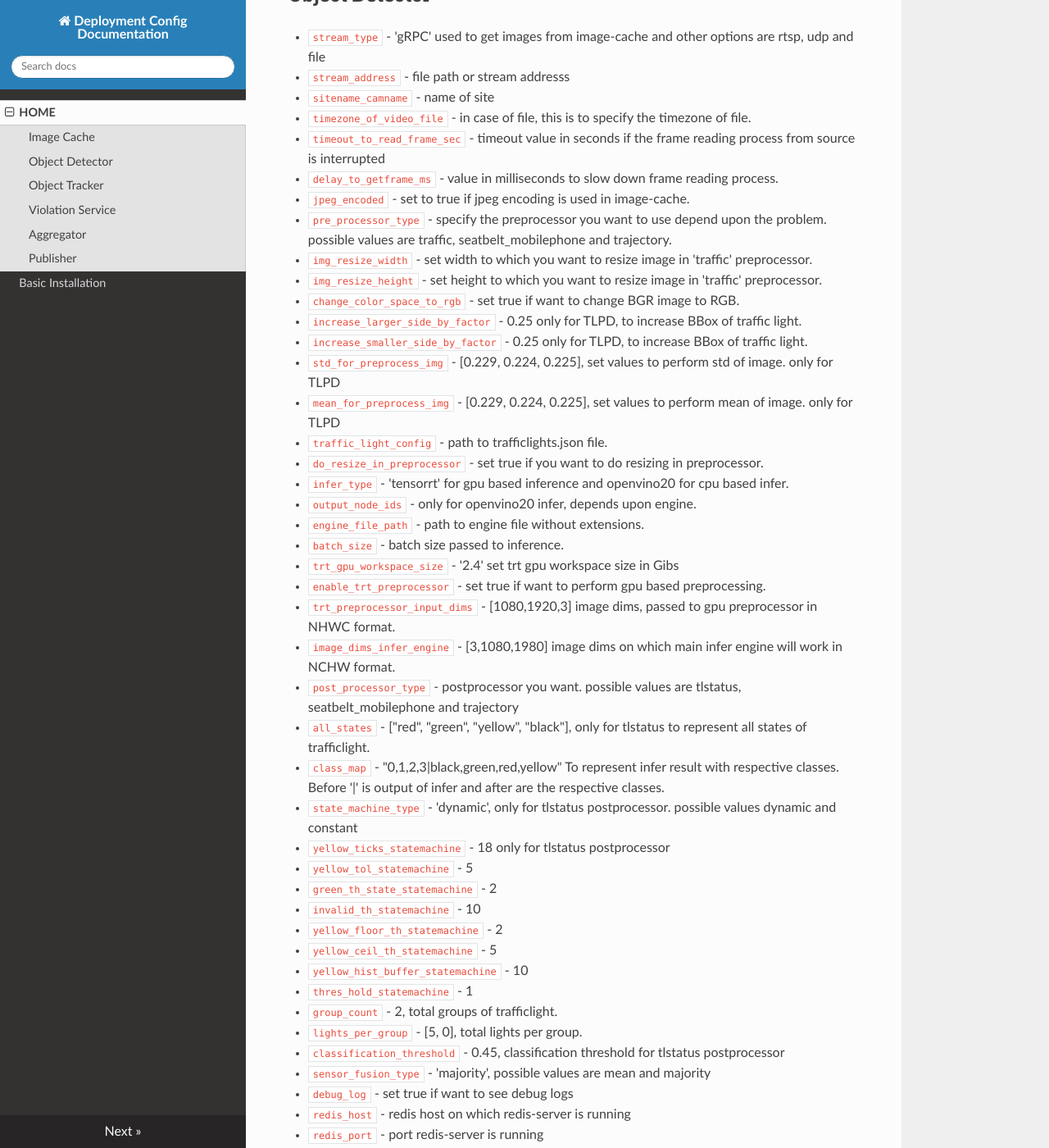
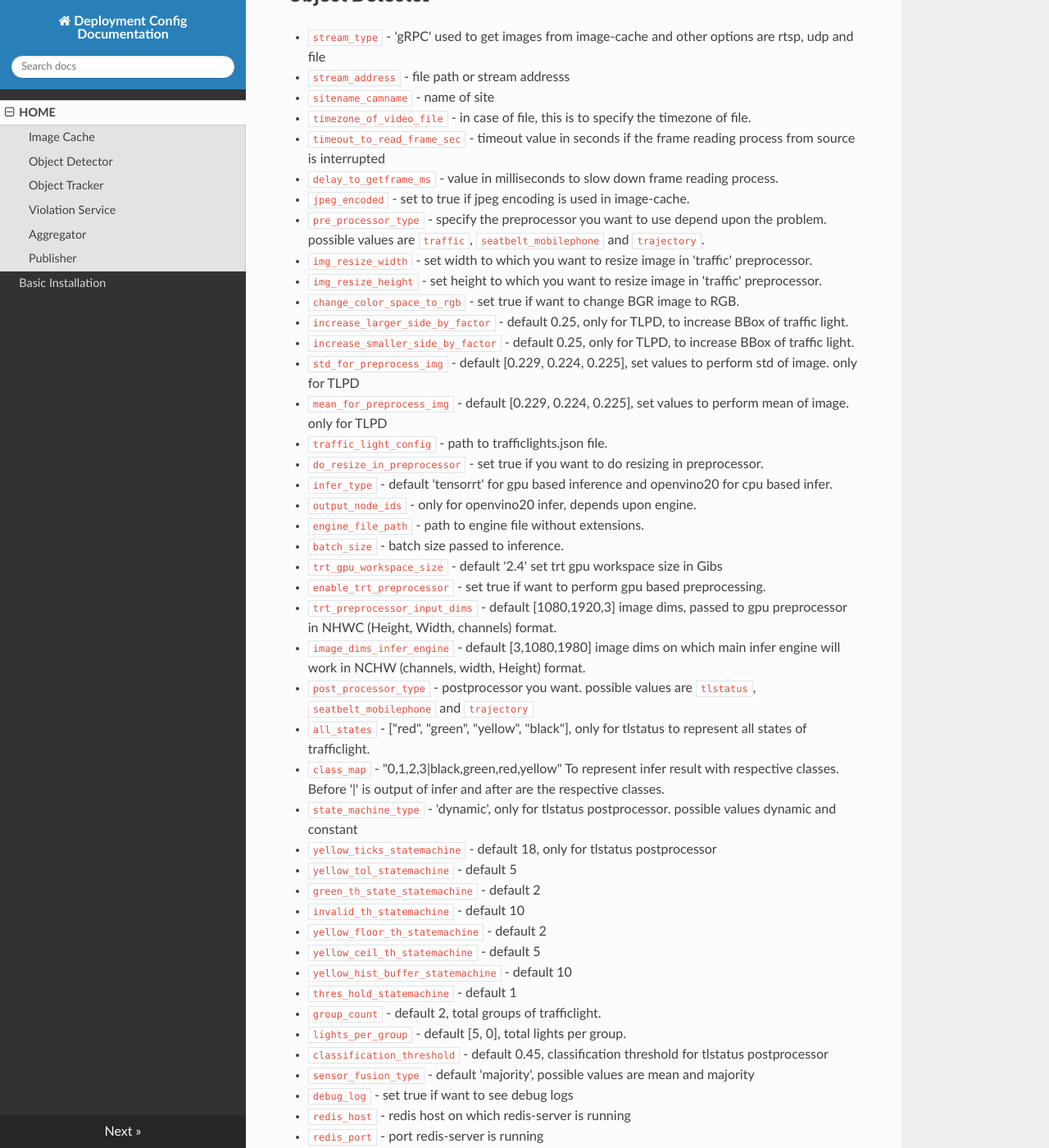
Before and after one commit to hazenai/system-docs, an MkDocs documentation site: the page built from docs/index.md, in a window 1280 px wide and 1400 px high, scrolled down 883 px. Shown: the whole window at 82% size. Built offline with MkDocs 1.6.1, drawn with Linux system fonts in a browser that asks for light colours; nearby versions of some CDN libraries.

Commit message:
updating od docs

```diff
--- a/docs/index.md
+++ b/docs/index.md
@@ -32,40 +32,40 @@
 * `timeout_to_read_frame_sec` - timeout value in seconds if the frame reading process from source is interrupted
 * `delay_to_getframe_ms` - value in milliseconds to slow down frame reading process.
 * `jpeg_encoded` - set to true if jpeg encoding is used in image-cache.
-* `pre_processor_type` - specify the preprocessor you want to use depend upon the problem. possible values are traffic, seatbelt_mobilephone and trajectory.
+* `pre_processor_type` - specify the preprocessor you want to use depend upon the problem. possible values are `traffic`, `seatbelt_mobilephone` and `trajectory`.
 * `img_resize_width` - set width to which you want to resize image in 'traffic' preprocessor.
 * `img_resize_height` - set height to which you want to resize image in 'traffic' preprocessor.
 * `change_color_space_to_rgb` - set true if want to change BGR image to RGB.
-* `increase_larger_side_by_factor` - 0.25 only for TLPD, to increase BBox of traffic light.
-* `increase_smaller_side_by_factor` - 0.25 only for TLPD, to increase BBox of traffic light.
-* `std_for_preprocess_img` - [0.229, 0.224, 0.225], set values to perform std of image. only for TLPD
-* `mean_for_preprocess_img` - [0.229, 0.224, 0.225], set values to perform mean of image. only for TLPD
+* `increase_larger_side_by_factor` - default 0.25, only for TLPD, to increase BBox of traffic light.
+* `increase_smaller_side_by_factor` - default 0.25, only for TLPD, to increase BBox of traffic light.
+* `std_for_preprocess_img` - default [0.229, 0.224, 0.225], set values to perform std of image. only for TLPD
+* `mean_for_preprocess_img` - default [0.229, 0.224, 0.225], set values to perform mean of image. only for TLPD
 * `traffic_light_config` - path to trafficlights.json file.
 * `do_resize_in_preprocessor` - set true if you want to do resizing in preprocessor.
-* `infer_type` - 'tensorrt' for gpu based inference and openvino20 for cpu based infer.
+* `infer_type` - default 'tensorrt' for gpu based inference and openvino20 for cpu based infer.
 * `output_node_ids` - only for openvino20 infer, depends upon engine.
 * `engine_file_path` - path to engine file without extensions.
 * `batch_size` - batch size passed to inference.
-* `trt_gpu_workspace_size` - '2.4' set trt gpu workspace size in Gibs
+* `trt_gpu_workspace_size` - default '2.4' set trt gpu workspace size in Gibs
 * `enable_trt_preprocessor` - set true if want to perform gpu based preprocessing.
-* `trt_preprocessor_input_dims` - [1080,1920,3] image dims, passed to gpu preprocessor in NHWC format.
-* `image_dims_infer_engine` - [3,1080,1980] image dims on which main infer engine will work in NCHW format.
-* `post_processor_type` - postprocessor you want. possible values are tlstatus, seatbelt_mobilephone and trajectory
+* `trt_preprocessor_input_dims` - default [1080,1920,3] image dims, passed to gpu preprocessor in NHWC (Height, Width, channels) format.
+* `image_dims_infer_engine` - default [3,1080,1980] image dims on which main infer engine will work in NCHW (channels, width, Height) format.
+* `post_processor_type` - postprocessor you want. possible values are `tlstatus`, `seatbelt_mobilephone` and `trajectory`
 * `all_states` - ["red", "green", "yellow", "black"], only for tlstatus to represent all states of trafficlight.
 * `class_map` - "0,1,2,3|black,green,red,yellow" To represent infer result with respective classes. Before '|' is output of infer and after are the respective classes.
 * `state_machine_type` - 'dynamic', only for tlstatus postprocessor. possible values dynamic and constant
-* `yellow_ticks_statemachine` - 18 only for tlstatus postprocessor
-* `yellow_tol_statemachine` - 5
-* `green_th_state_statemachine` - 2
-* `invalid_th_statemachine` - 10
-* `yellow_floor_th_statemachine` - 2
-* `yellow_ceil_th_statemachine` - 5
-* `yellow_hist_buffer_statemachine` - 10
-* `thres_hold_statemachine` - 1
-* `group_count` - 2, total groups of trafficlight.
-* `lights_per_group` - [5, 0], total lights per group.
-* `classification_threshold` - 0.45, classification threshold for tlstatus postprocessor
-* `sensor_fusion_type` - 'majority', possible values are mean and majority
+* `yellow_ticks_statemachine` - default 18, only for tlstatus postprocessor
+* `yellow_tol_statemachine` - default 5
+* `green_th_state_statemachine` - default 2
+* `invalid_th_statemachine` - default 10
+* `yellow_floor_th_statemachine` - default 2
+* `yellow_ceil_th_statemachine` - default 5
+* `yellow_hist_buffer_statemachine` - default 10
+* `thres_hold_statemachine` - default 1
+* `group_count` - default 2, total groups of trafficlight.
+* `lights_per_group` - default [5, 0], total lights per group.
+* `classification_threshold` - default 0.45, classification threshold for tlstatus postprocessor
+* `sensor_fusion_type` - default 'majority', possible values are mean and majority
 * `debug_log` - set true if want to see debug logs
 * `redis_host` - redis host on which redis-server is running
 * `redis_port` - port redis-server is running
```
